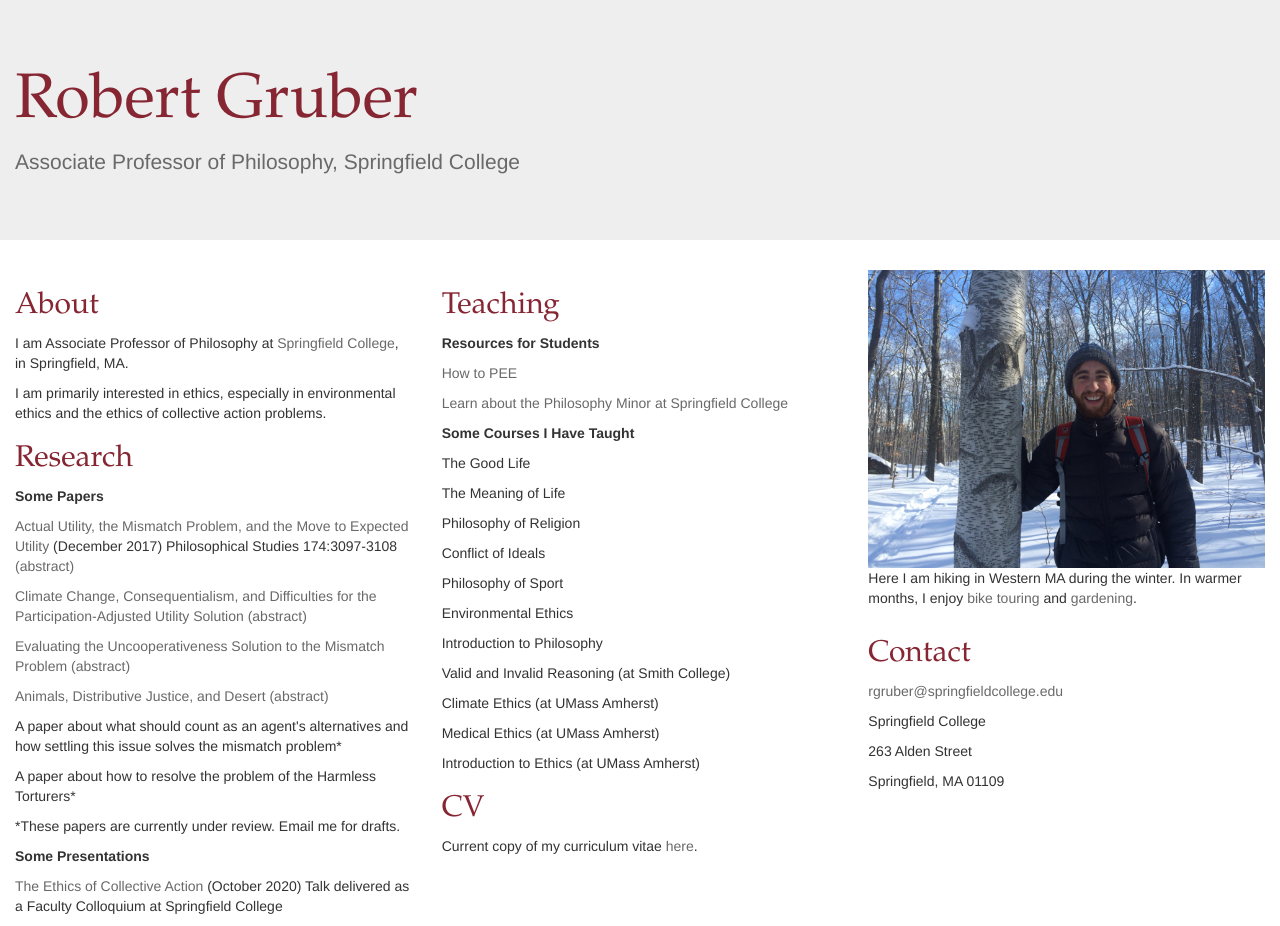
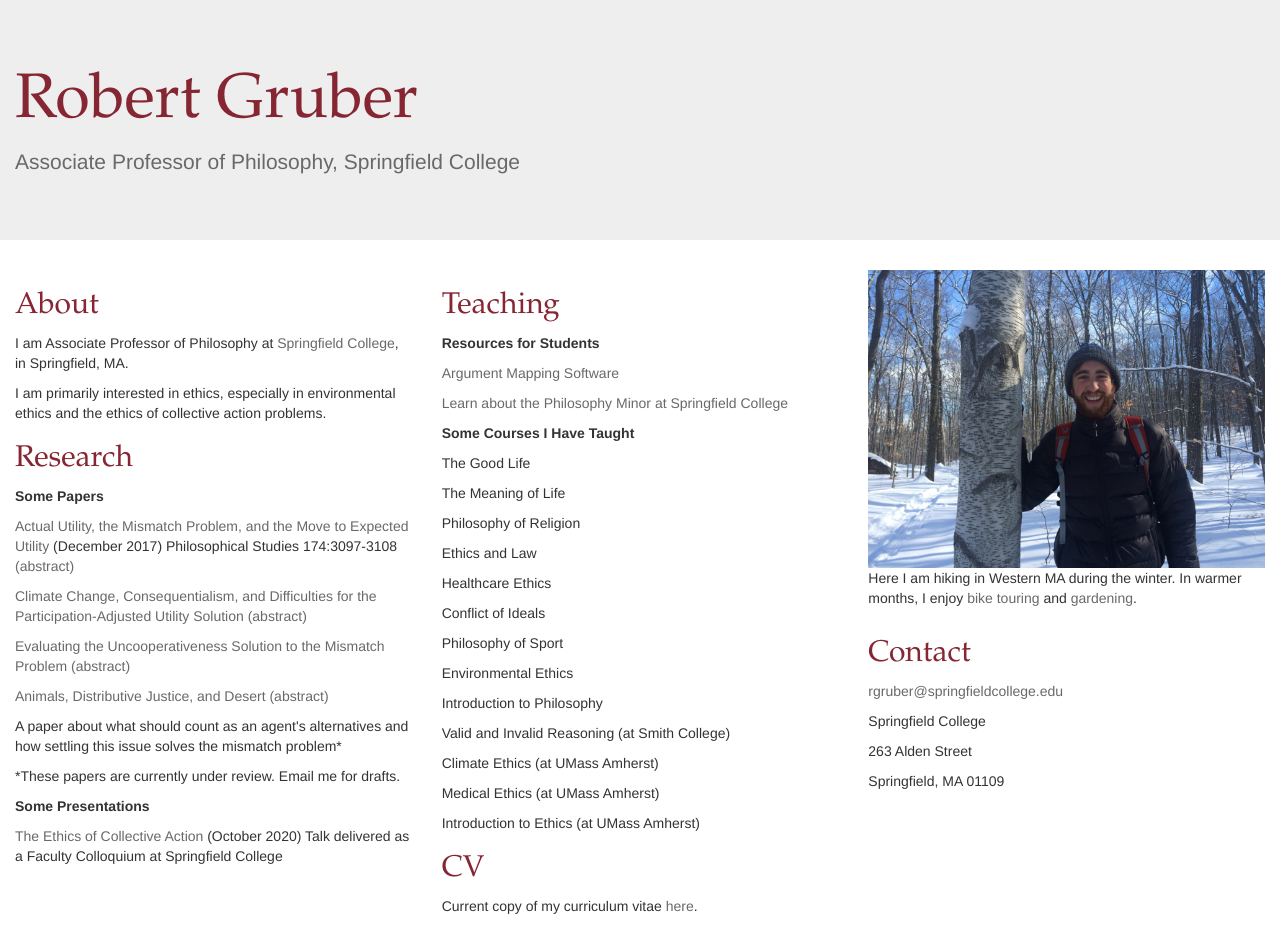
Before and after one commit to bobjgruber/bobjgruber.github.io, a plain HTML site: page index.html in a window 1280 px wide. Drawn offline with nearby package versions, Linux system fonts and the light colour scheme.

Commit message:
Update index.html

```diff
--- a/index.html
+++ b/index.html
@@ -77,8 +77,6 @@
 
                     <p>A paper about what should count as an agent's alternatives and how settling this issue solves the mismatch problem*</p>
 
-                    <p>A paper about how to resolve the problem of the Harmless Torturers* </p>
-
                     <p>*These papers are currently under review. Email me for drafts.</p>
 
                     <p><strong>Some Presentations</strong></p>
@@ -94,7 +92,7 @@
 
                     <p><strong>Resources for Students</strong></p>
 
-                        <p><a href="howToPEE.pdf">How to PEE</a></p>
+                        <p><a href="https://philmaps.com">Argument Mapping Software</a></p>
 
                         <p><a href="https://springfield.edu/programs/philosophy">Learn about the Philosophy Minor at Springfield College</a></p>
 
@@ -105,6 +103,10 @@
                         <p>The Meaning of Life</p>
 
                         <p>Philosophy of Religion</p>
+
+                        <p>Ethics and Law</p>
+
+                        <p>Healthcare Ethics</p>
 
                         <p>Conflict of Ideals</p>
 
@@ -125,7 +127,7 @@
                     <!-- CV SECTION-->
 
                     <h2 id="section">CV</h2>
-                    <p>Current copy of my curriculum vitae <a href="GruberCVOct2024.pdf">here</a>.</p>
+                    <p>Current copy of my curriculum vitae <a href="https://docs.google.com/document/d/11wgGy2W1tjXltPEV3DHPnP7J27xpyz0ookA7Zw5-1_U/edit?usp=sharing">here</a>.</p>
                     </div>
                 </div>
             </div>
```
